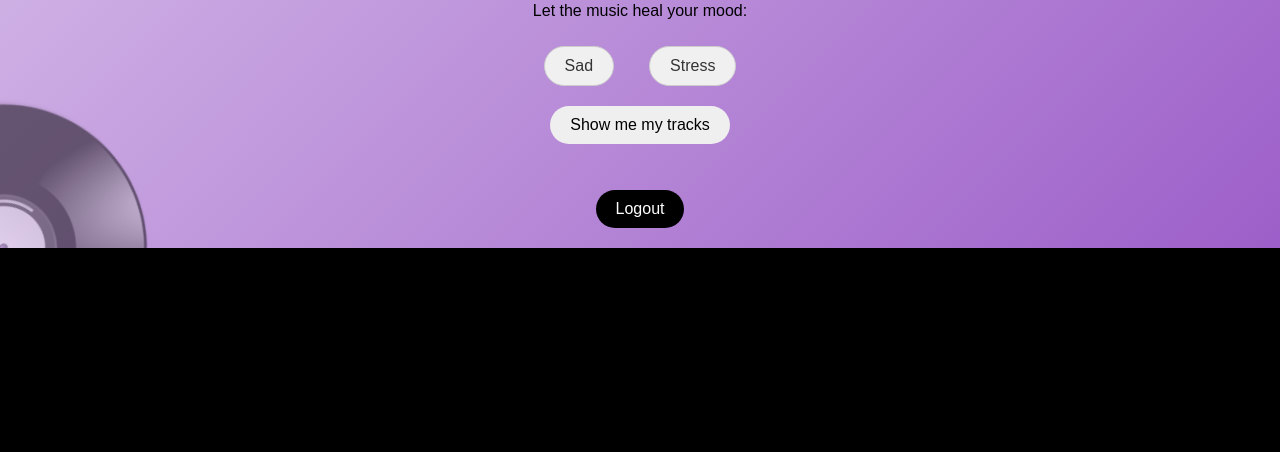
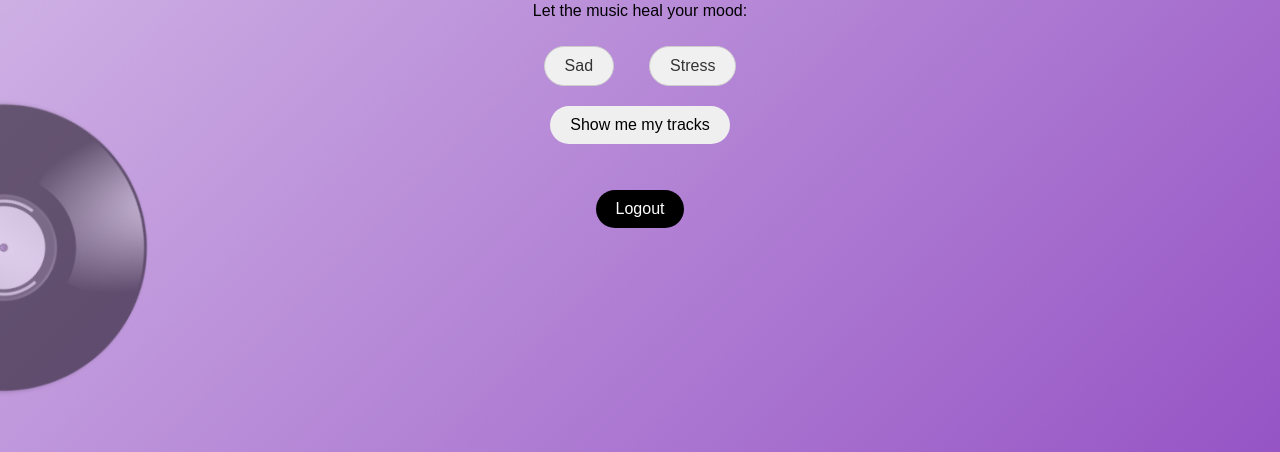
Before and after one commit to Titowwww/rnb-recommender, a Flask app: page /home in a window 1280 px wide; the page is wider, and only the part inside the window is pictured. Shown: the part 765-1217 px from the top of that part. Before the commit the page ends 1013 px from the top of that part, so only its background shows below. Run offline with Flask 3, Linux system fonts and the light colour scheme; the visitor is signed in with stand-in values (Sample User, id 1).

Commit message:
Update style.css

```diff
--- a/static/style.css
+++ b/static/style.css
@@ -16,9 +16,9 @@ html, body {
 }
 
 .page-wrapper {
-    position: relative;
-    height: 100vh;          /* pastikan tinggi pas layar */
-    overflow: hidden;       /* cegah scroll vertikal ekstra */
+    overflow-y: auto;  /* biar bisa discroll */
+    height: auto;      /* jangan fixed */
+    min-height: 100vh; /* biar penuh */
 }
 
 .container {
```
